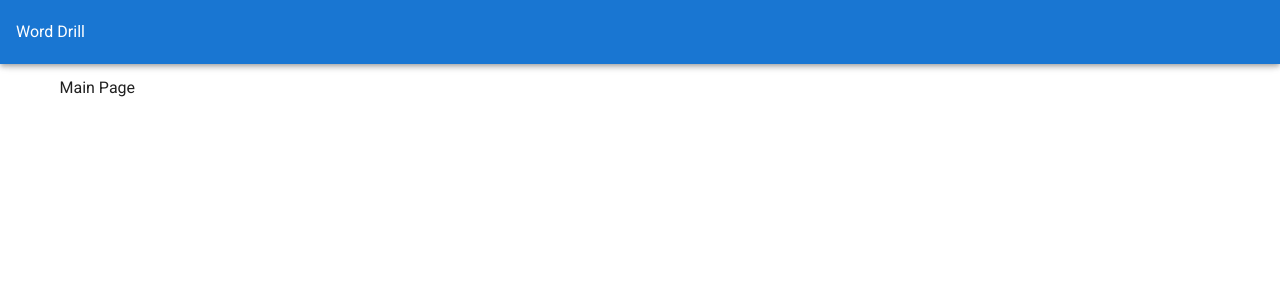
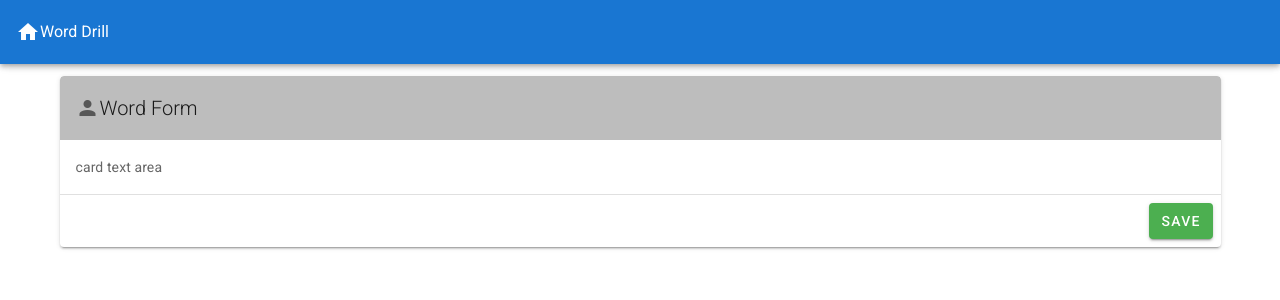
Before and after one commit to dazzilove/word-drill, a Vue app in the folder app/front-end/: page /word/form in a window 1280 px wide. Shown: the top 300 px of the page. Built offline with nearby package versions, Linux system fonts and the light colour scheme.

Commit message:
디렉토리 이동

```diff
--- a/app/front-end/src/App.vue
+++ b/app/front-end/src/App.vue
@@ -1,30 +1,24 @@
 <template>
   <v-app>
-    <v-app-bar
-      app
-      color="primary"
-      dark
-    >
-      <div class="d-flex align-center">Word Drill</div>
+    <v-app-bar app color="primary" dark>
+      <div class="d-flex align-center">
+        <router-link to="/">
+          <v-icon middle>mdi-home</v-icon>
+        </router-link>
+        Word Drill
+      </div>
     </v-app-bar>
-
     <v-main>
-      <Main/>
+      <router-view/>
     </v-main>
   </v-app>
 </template>
 
 <script lang="ts">
 import Vue from 'vue';
-import Main from './components/Main.vue';
 
 export default Vue.extend({
   name: 'App',
-
-  components: {
-    Main,
-  },
-
   data: () => ({
     //
   }),
--- a/app/front-end/src/components/Main.vue
+++ /dev/null
@@ -1,5 +0,0 @@
-<template>
-  <v-container>
-    Main Page
-  </v-container>
-</template>
--- /dev/null
+++ b/app/front-end/src/components/WordForm.vue
@@ -0,0 +1,49 @@
+<template>
+  <v-container>
+<template>
+  <v-card class="overflow-hidden">
+    <v-toolbar flat color="grey lighten-1">
+      <v-icon>mdi-account</v-icon>
+      <v-toolbar-title class="font-weight-light">
+        Word Form
+      </v-toolbar-title>
+    </v-toolbar>
+    <v-card-text>
+      card text area
+    </v-card-text>
+    <v-divider></v-divider>
+    <v-card-actions>
+      <v-spacer></v-spacer>
+      <v-btn
+        :disabled="!isEditing"
+        color="success"
+        @click="save"
+      >
+        Save
+      </v-btn>
+    </v-card-actions>
+    <v-snackbar
+      v-model="hasSaved"
+      :timeout="2000"
+      absolute
+      bottom
+      left
+    >
+      Your profile has been updated
+    </v-snackbar>
+  </v-card>
+</template>
+  </v-container>
+</template>
+
+<script lang="ts">
+import Vue from 'vue';
+import Component from 'vue-class-component';
+
+@Component
+export default class WordForm extends Vue {
+  isEditing: Boolean = true;
+  word: String = "";
+  langDiv: String = "English";
+}
+</script>
--- a/app/front-end/src/router/index.ts
+++ b/app/front-end/src/router/index.ts
@@ -1,22 +1,24 @@
 import Vue from 'vue';
 import VueRouter, { RouteConfig } from 'vue-router';
-import Home from '../views/Home.vue';
+import Main from '../views/Main.vue';
 
 Vue.use(VueRouter);
 
 const routes: RouteConfig[] = [
   {
     path: '/',
-    name: 'Home',
-    component: Home,
+    name: 'Main',
+    component: Main,
   },
   {
     path: '/about',
     name: 'About',
-    // route level code-splitting
-    // this generates a separate chunk (about.[hash].js) for this route
-    // which is lazy-loaded when the route is visited.
-    component: () => import(/* webpackChunkName: "about" */ '../views/About.vue'),
+    component: () => import('../views/About.vue'),
+  },
+  {
+    path: '/word/form',
+    name: 'WordForm',
+    component: () => import('@/components/WordForm.vue'),
   },
 ];
 
--- /dev/null
+++ b/app/front-end/src/views/Main.vue
@@ -0,0 +1,20 @@
+<template>
+  <v-container>
+    <div>Main Page</div>
+    <v-list-item>
+      <v-list-item-content>
+        <v-list-item-title><router-link to="/word/form">Add Word</router-link></v-list-item-title>
+      </v-list-item-content>
+    </v-list-item>
+  </v-container>
+</template>
+
+<script lang="ts">
+import Vue from 'vue';
+import Component from 'vue-class-component';
+
+@Component
+export default class Main extends Vue {
+
+}
+</script>
```
Also changed, not shown: 1 other file (tests, documents, lock files or other folders).
